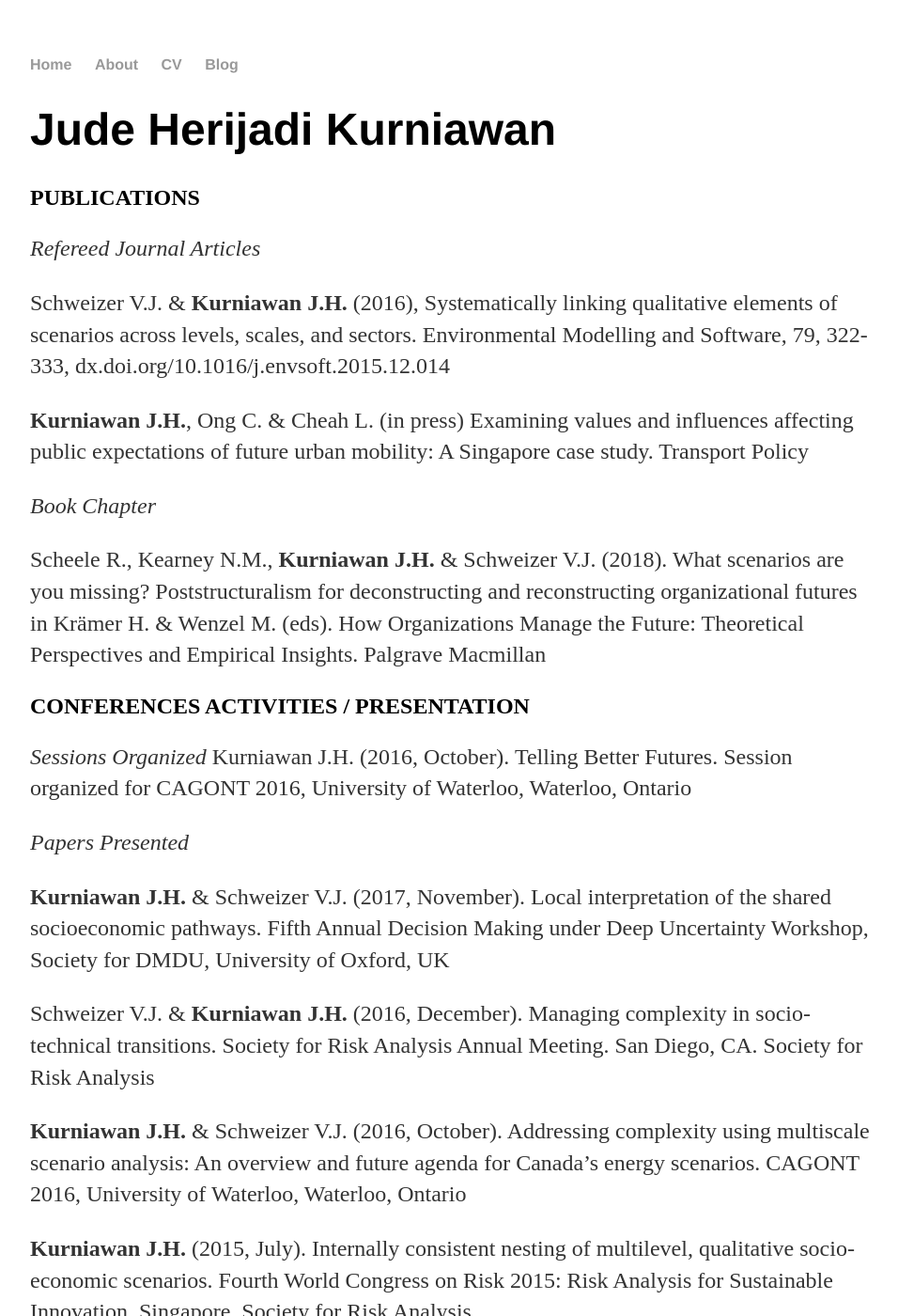
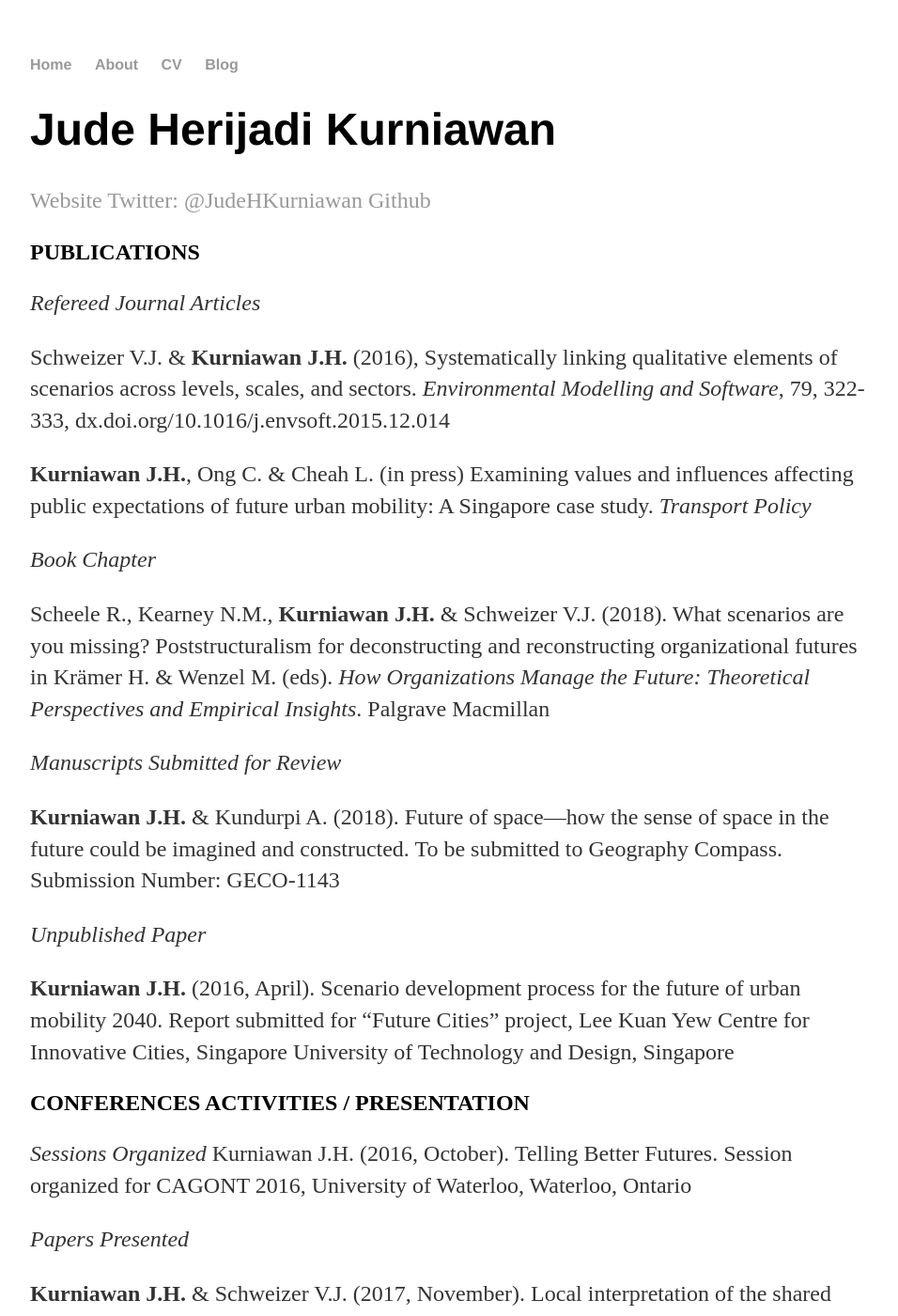
Before and after one commit to judekurn/judekurn.github.io, a Jekyll site: the page built from docs/cv.md, in a window 1280 px wide and 1400 px high. Shown: the whole window at 94% size, without its empty margins (160-1116 px from the left). Built offline with Jekyll 4.4.1, drawn with Linux system fonts in a browser that asks for light colours; our own code applies the rules of GitHub Pages for plain Markdown files.

Commit message:
Update cv.md

```diff
--- a/docs/cv.md
+++ b/docs/cv.md
@@ -1,15 +1,26 @@
 # Jude Herijadi Kurniawan
+[Website](https://judekurn.github.io)
+[Twitter: @JudeHKurniawan](https://twitter.com/JudeHKurniawan)
+[Github](https://github.com/judekurn)
 
 ## PUBLICATIONS
 *Refereed Journal Articles*
 
-Schweizer V.J. & **Kurniawan J.H.** (2016), Systematically linking qualitative elements of scenarios across levels, scales, and sectors. Environmental Modelling and Software, 79, 322-333, dx.doi.org/10.1016/j.envsoft.2015.12.014
+Schweizer V.J. & **Kurniawan J.H.** (2016), Systematically linking qualitative elements of scenarios across levels, scales, and sectors. *Environmental Modelling and Software*, 79, 322-333, dx.doi.org/10.1016/j.envsoft.2015.12.014
 
-**Kurniawan J.H.**, Ong C. & Cheah L. (in press) Examining values and influences affecting public expectations of future urban mobility: A Singapore case study. Transport Policy
+**Kurniawan J.H.**, Ong C. & Cheah L. (in press) Examining values and influences affecting public expectations of future urban mobility: A Singapore case study. *Transport Policy*
 
 *Book Chapter*
 
-Scheele R., Kearney N.M., **Kurniawan J.H.** & Schweizer V.J. (2018). What scenarios are you missing? Poststructuralism for deconstructing and reconstructing organizational futures in Krämer H. & Wenzel M. (eds). How Organizations Manage the Future: Theoretical Perspectives and Empirical Insights. Palgrave Macmillan
+Scheele R., Kearney N.M., **Kurniawan J.H.** & Schweizer V.J. (2018). What scenarios are you missing? Poststructuralism for deconstructing and reconstructing organizational futures in Krämer H. & Wenzel M. (eds). *How Organizations Manage the Future: Theoretical Perspectives and Empirical Insights*. Palgrave Macmillan
+
+*Manuscripts Submitted for Review*
+
+**Kurniawan J.H.** & Kundurpi A. (2018). Future of space—how the sense of space in the future could be imagined and constructed. To be submitted to Geography Compass. Submission Number: GECO-1143
+
+*Unpublished Paper*
+
+**Kurniawan J.H.** (2016, April). Scenario development process for the future of urban mobility 2040. Report submitted for “Future Cities” project, Lee Kuan Yew Centre for Innovative Cities, Singapore University of Technology and Design, Singapore
 
 ## CONFERENCES ACTIVITIES / PRESENTATION
 *Sessions Organized*
```
